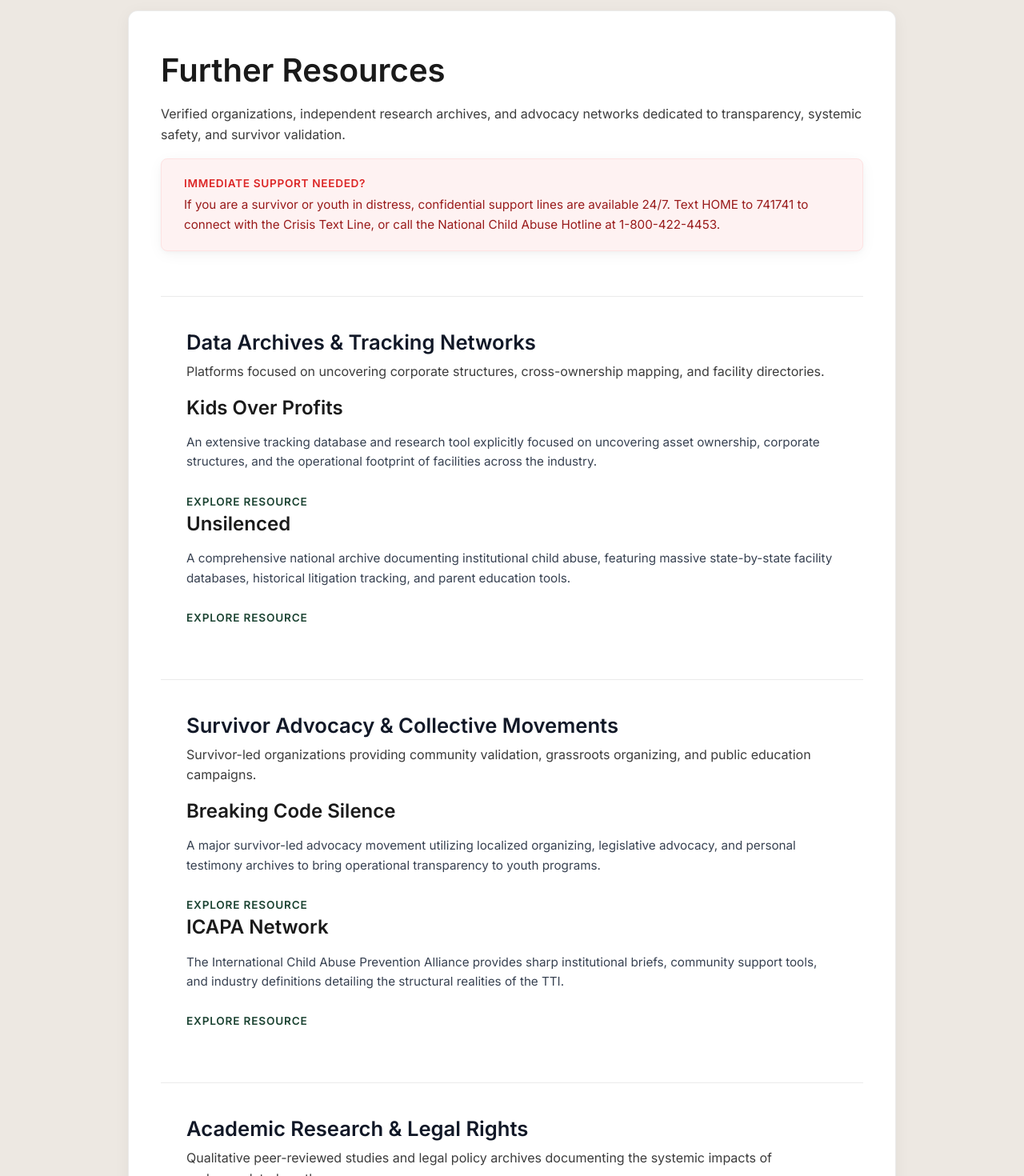
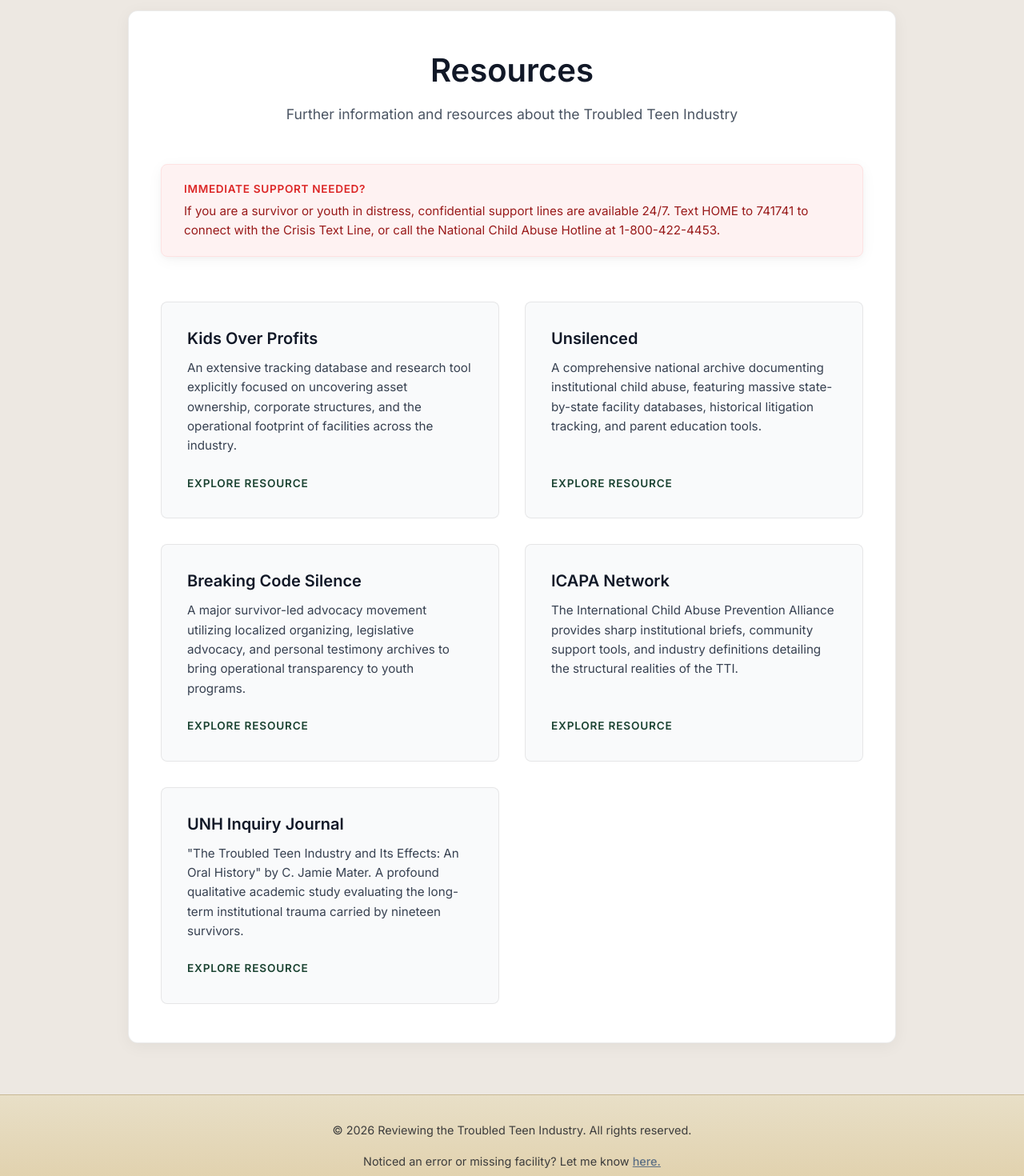
Before and after one commit to cstenstrom17/wwasp-reviews, a Next.js app: page /resources in a window 1280 px wide. Shown: the part 140-1610 px from the top of the page at 80% size. Built offline with nearby package versions, Linux system fonts and the light colour scheme; a web font is replaced by a local one.

Commit message:
added resources2

```diff
--- a/pages/resources.js
+++ b/pages/resources.js
@@ -3,100 +3,69 @@
 import styles from '../styles/resources.module.css'
 
 export default function Resources() {
-  // Categorized Resource Data Array
-  const resourceSections = [
-    {
-      title: "Data Archives & Tracking Networks",
-      subtitle: "Platforms focused on uncovering corporate structures, cross-ownership mapping, and facility directories.",
-      items: [
-        {
-          name: "Kids Over Profits",
-          description: "An extensive tracking database and research tool explicitly focused on uncovering asset ownership, corporate structures, and the operational footprint of facilities across the industry.",
-          url: "https://kidsoverprofits.org/"
-        },
-        {
-          name: "Unsilenced",
-          description: "A comprehensive national archive documenting institutional child abuse, featuring massive state-by-state facility databases, historical litigation tracking, and parent education tools.",
-          url: "https://www.unsilenced.org/"
-        }
-      ]
-    },
-    {
-      title: "Survivor Advocacy & Collective Movements",
-      subtitle: "Survivor-led organizations providing community validation, grassroots organizing, and public education campaigns.",
-      items: [
-        {
-          name: "Breaking Code Silence",
-          description: "A major survivor-led advocacy movement utilizing localized organizing, legislative advocacy, and personal testimony archives to bring operational transparency to youth programs.",
-          url: "https://www.breakingcodesilence.org/"
-        },
-        {
-          name: "ICAPA Network",
-          description: "The International Child Abuse Prevention Alliance provides sharp institutional briefs, community support tools, and industry definitions detailing the structural realities of the TTI.",
-          url: "https://icapanetwork.org/what-is-the-tti/"
-        }
-      ]
-    },
-    {
-      title: "Academic Research & Legal Rights",
-      subtitle: "Qualitative peer-reviewed studies and legal policy archives documenting the systemic impacts of underregulated youth care.",
-      items: [
-        {
-          name: "UNH Inquiry Journal",
-          description: "\"The Troubled Teen Industry and Its Effects: An Oral History\" by C. Jamie Mater. A profound qualitative academic study evaluating the long-term institutional trauma carried by nineteen survivors.",
-          url: "https://www.unh.edu/inquiryjournal/blog/2022/04/troubled-teen-industry-its-effects-oral-history"
-        },
-        {
-          name: "National Youth Rights Association",
-          description: "An advocacy group analyzing the legal civil liberties of youth, offering vital toolkits regarding involuntary transport laws, institutional rights, and youth autonomy.",
-          url: "https://www.youthrights.org/"
-        }
-      ]
-    }
-  ]
-
   return (
     <>
       <Head>
-        <title>Further Resources | The TTI Index</title>
-        <meta name="description" content="Verified organizations, survivor support networks, and investigative archives regarding the Troubled Teen Industry." />
+        <title>Further Resources</title>
+        <meta name="description" content="Further resources and reading about the Troubled Teen Industry." />
       </Head>
 
       <Layout>
+        {/* THIS IS THE CRITICAL WRAPPER BLOCK */}
         <div className={styles.resourcesContainer}>
-          <header className={styles.pageHeader}>
-            <h1>Further Resources</h1>
-            <p>Verified organizations, independent research archives, and advocacy networks dedicated to transparency, systemic safety, and survivor validation.</p>
-          </header>
 
-          {/* CRITICAL CALLOUT: IMMEDIATE HELPLINES */}
+          <div className={styles.header}>
+            <h1>Resources</h1>
+            <p>Further information and resources about the Troubled Teen Industry</p>
+          </div>
+
           <div className={styles.crisisBanner}>
             <strong>Immediate Support Needed?</strong> If you are a survivor or youth in distress, confidential support lines are available 24/7. Text HOME to 741741 to connect with the Crisis Text Line, or call the National Child Abuse Hotline at 1-800-422-4453.
           </div>
 
-          {/* DYNAMICALLY MAP THROUGH YOUR ARCHIVE SECTIONS */}
-          {resourceSections.map((section, sIndex) => (
-            <section key={sIndex} className={styles.resourceSection}>
-              <h2>{section.title}</h2>
-              <p className={section.subtitle}>{section.subtitle}</p>
-
-              <div className={styles.resourcesGrid}>
-                {section.items.map((item, iIndex) => (
-                  <div key={iIndex} className={styles.resourceCard}>
-                    <div>
-                      <h3>{item.name}</h3>
-                      <p className={styles.description}>{item.description}</p>
-                    </div>
-                    <a href={item.url} target="_blank" rel="noopener noreferrer" className={styles.link}>
+          <div className={styles.resourcesList}>
+            <div className={styles.resource}>
+              <h3>Kids Over Profits</h3>
+              <p className={styles.description}>An extensive tracking database and research tool explicitly focused on uncovering asset ownership, corporate structures, and the operational footprint of facilities across the industry.</p>
+              <a href="https://kidsoverprofits.org/" target="_blank" rel="noopener noreferrer" className={styles.link}>
                 Explore Resource
               </a>
             </div>
-                ))}
+
+            <div className={styles.resource}>
+              <h3>Unsilenced</h3>
+              <p className={styles.description}>A comprehensive national archive documenting institutional child abuse, featuring massive state-by-state facility databases, historical litigation tracking, and parent education tools.</p>
+              <a href="https://www.unsilenced.org/" target="_blank" rel="noopener noreferrer" className={styles.link}>
+                Explore Resource
+              </a>
             </div>
-            </section>
-          ))}
 
+            <div className={styles.resource}>
+              <h3>Breaking Code Silence</h3>
+              <p className={styles.description}>A major survivor-led advocacy movement utilizing localized organizing, legislative advocacy, and personal testimony archives to bring operational transparency to youth programs.</p>
+              <a href="https://www.breakingcodesilence.org/" target="_blank" rel="noopener noreferrer" className={styles.link}>
+                Explore Resource
+              </a>
             </div>
+
+            <div className={styles.resource}>
+              <h3>ICAPA Network</h3>
+              <p className={styles.description}>The International Child Abuse Prevention Alliance provides sharp institutional briefs, community support tools, and industry definitions detailing the structural realities of the TTI.</p>
+              <a href="https://icapanetwork.org/what-is-the-tti/" target="_blank" rel="noopener noreferrer" className={styles.link}>
+                Explore Resource
+              </a>
+            </div>
+
+            <div className={styles.resource}>
+              <h3>UNH Inquiry Journal</h3>
+              <p className={styles.description}>"The Troubled Teen Industry and Its Effects: An Oral History" by C. Jamie Mater. A profound qualitative academic study evaluating the long-term institutional trauma carried by nineteen survivors.</p>
+              <a href="https://www.unh.edu/inquiryjournal/blog/2022/04/troubled-teen-industry-its-effects-oral-history" target="_blank" rel="noopener noreferrer" className={styles.link}>
+                Explore Resource
+              </a>
+            </div>
+          </div>
+
+        </div> {/* CLOSES RESOURCES CONTAINER */}
       </Layout>
     </>
   )
```
Lines whose indentation alone changed are shown as unchanged.
